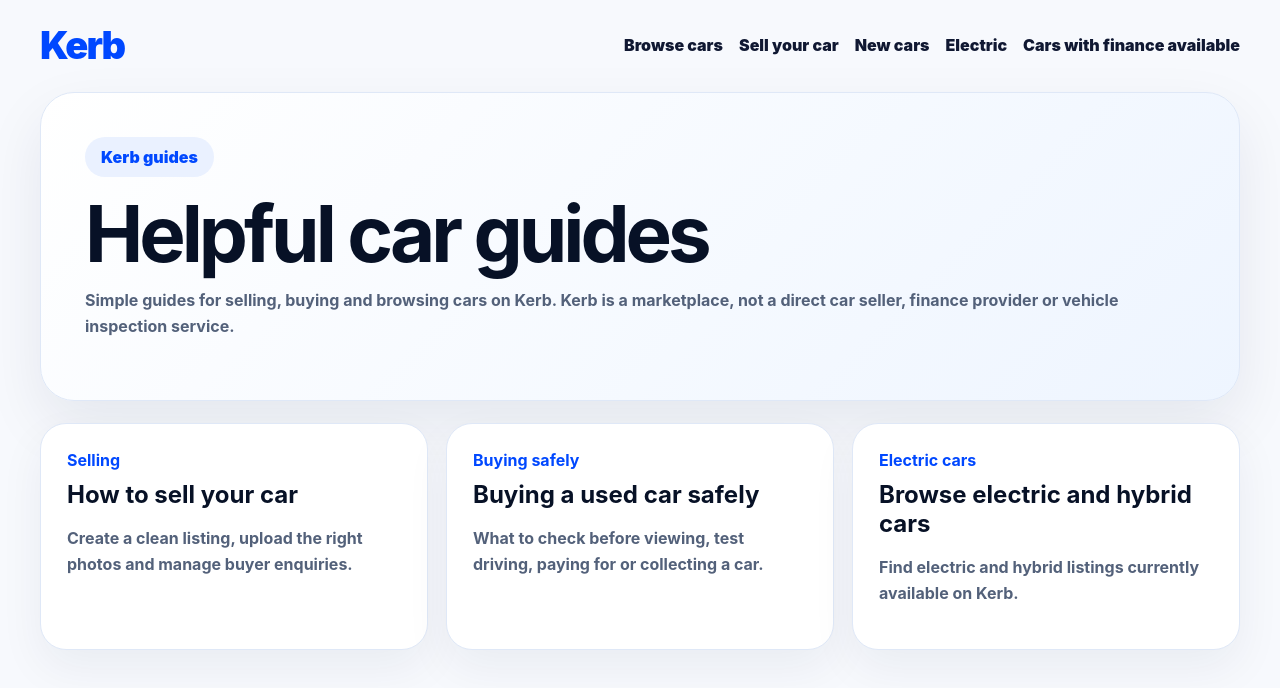
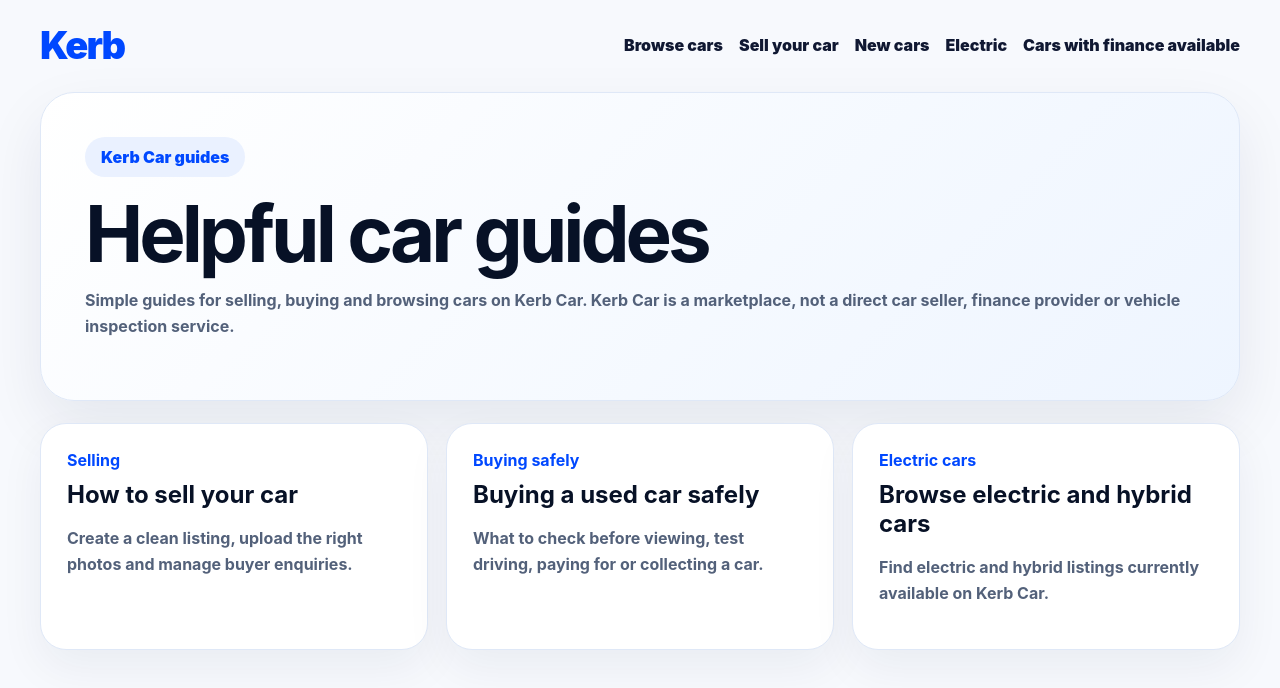
Before and after one commit to Abzgetzit/kerb, a Next.js app: page /guides in a window 1280 px wide. Shown: the top 688 px of the page. Built offline with nearby package versions, Linux system fonts and the light colour scheme.

Commit message:
Update guides metadata and Kerb Car copy

```diff
--- a/app/guides/page.js
+++ b/app/guides/page.js
@@ -1,8 +1,9 @@
 import Link from "next/link";
 
 export const metadata = {
-  title: "Car guides | Kerb",
-  description: "Helpful Kerb guides for buying and selling cars safely.",
+  title: "Car Buying and Selling Guides | Kerb Car",
+  description:
+    "Read Kerb Car guides on selling your car, buying safely and using the marketplace with confidence.",
 };
 
 export default function GuidesPage() {
@@ -20,10 +21,10 @@
       </header>
 
       <section className="hero">
-        <span>Kerb guides</span>
+        <span>Kerb Car guides</span>
         <h1>Helpful car guides</h1>
         <p>
-          Simple guides for selling, buying and browsing cars on Kerb. Kerb is a marketplace,
+          Simple guides for selling, buying and browsing cars on Kerb Car. Kerb Car is a marketplace,
           not a direct car seller, finance provider or vehicle inspection service.
         </p>
       </section>
@@ -44,7 +45,7 @@
         <Link href="/electric-cars">
           <strong>Electric cars</strong>
           <h2>Browse electric and hybrid cars</h2>
-          <p>Find electric and hybrid listings currently available on Kerb.</p>
+          <p>Find electric and hybrid listings currently available on Kerb Car.</p>
         </Link>
       </section>
 
```
